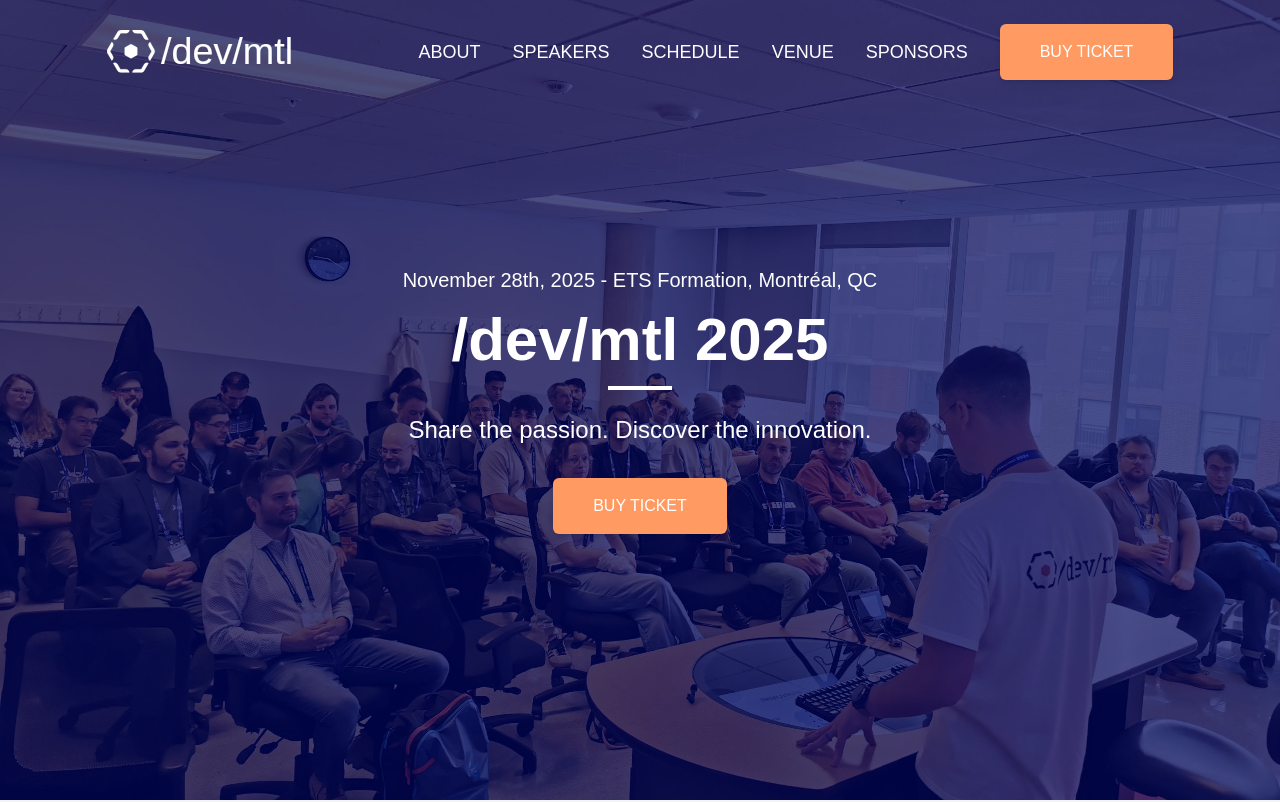
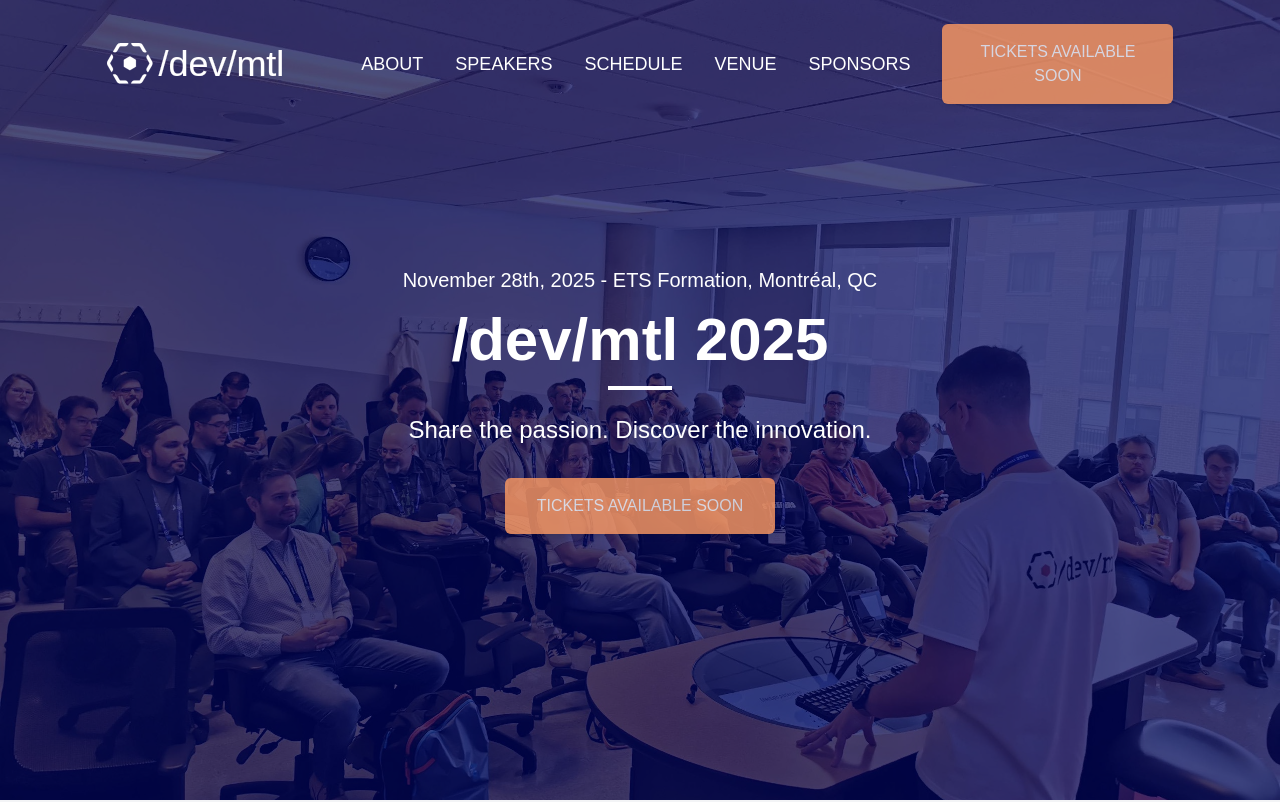
Before and after one commit to devmtl2024-org/devmtl2024-org.github.io, a React (Vite) app: page / in a window 1280 px wide. Shown: the top 802 px of the page. Built offline with nearby package versions, Linux system fonts and the light colour scheme.

Commit message:
Disable tickets button

```diff
--- a/src/components/BuyTicket/BuyTicketButton.tsx
+++ b/src/components/BuyTicket/BuyTicketButton.tsx
@@ -1,13 +1,20 @@
+// Could be an env variable, but it's good enough for now
+const ARE_TICKETS_AVAILABLE = false;
+
 export default function BuyTicketButton() {
-  return (
+  return ARE_TICKETS_AVAILABLE ? (
     <a
       href="https://www.eventbrite.com/e/devmtl-2024-tickets-987499316037"
       target="_blank"
       rel="noopener noreferrer"
     >
-      <button className="px-10 py-4 bg-secondary text-white font-medium rounded-md shadow-md hover:bg-secondary-dark uppercase">
+      <button className="px-8 py-4 bg-secondary text-white font-medium rounded-md shadow-md hover:bg-secondary-dark uppercase">
         Buy Ticket
       </button>
     </a>
+  ) : (
+    <button className="px-8 py-4 bg-secondary text-white font-medium rounded-md shadow-md uppercase opacity-80 cursor-default">
+      Tickets available soon
+    </button>
   );
 }
```
